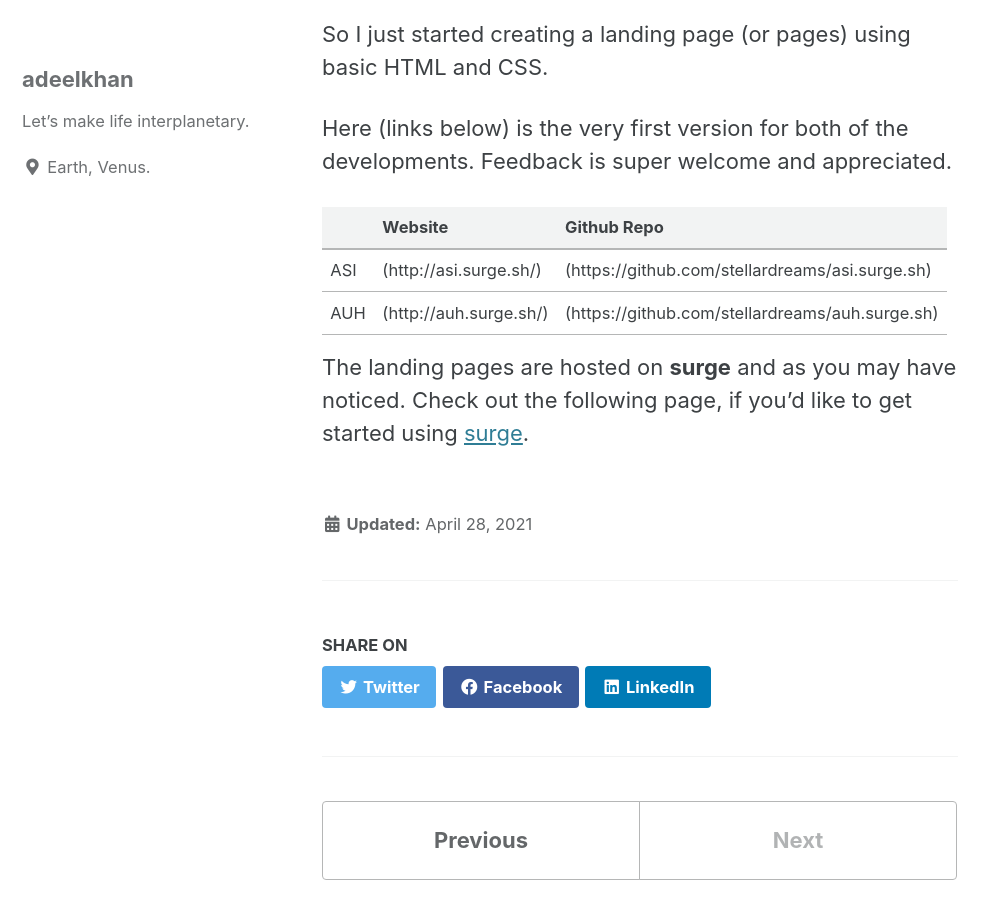
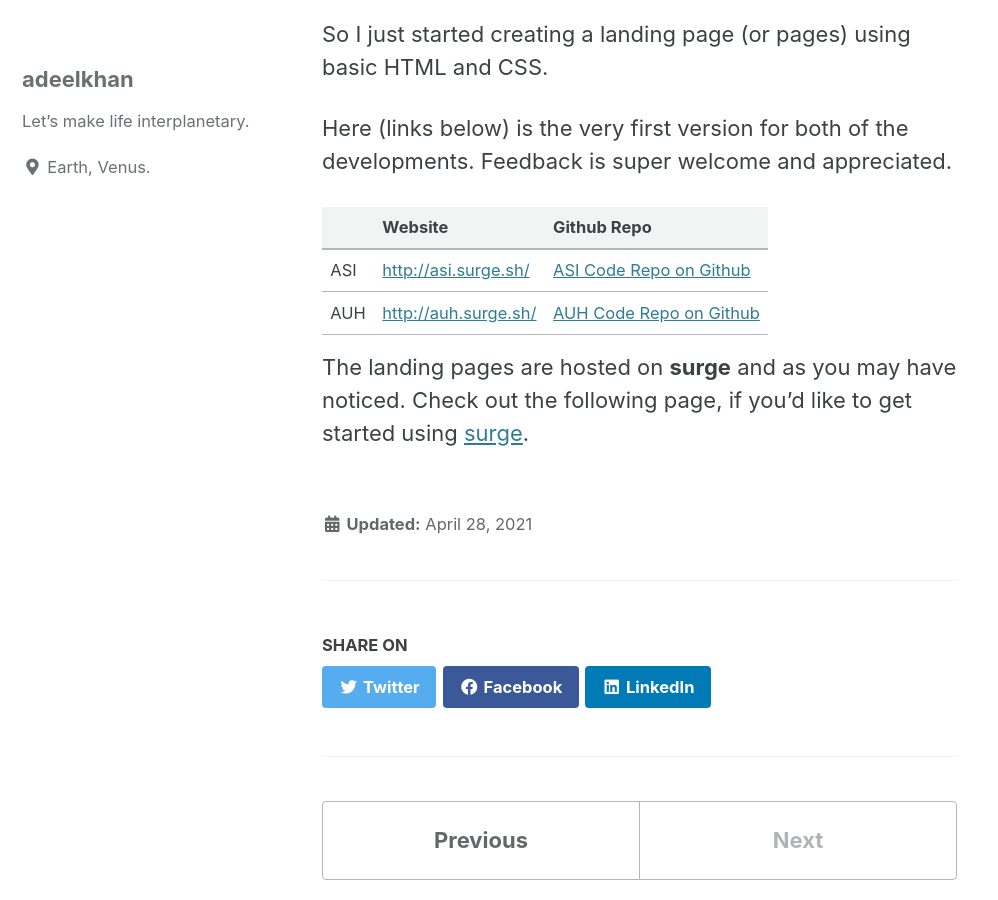
Before and after one commit to stellardreams/stellardreams.github.io, a Jekyll site: the page built from _posts/2021-04-28-Awake-Group-of-Companies-and-Our-Landing-Pages.md, in a window 1280 px wide and 900 px high, scrolled down 435 px. Shown: the whole window, without its empty margins (0-998 px from the left). Built offline with Jekyll 4.4.1, drawn with Linux system fonts in a browser that asks for light colours; cached includes are drawn as plain includes.

Commit message:
Update 2021-04-28-Awake-Group-of-Companies-and-Our-Landing-Pages.md
Fixing links. Github markdown is a pain. Just use html.

```diff
--- a/_posts/2021-04-28-Awake-Group-of-Companies-and-Our-Landing-Pages.md
+++ b/_posts/2021-04-28-Awake-Group-of-Companies-and-Our-Landing-Pages.md
@@ -11,8 +11,8 @@ Here (links below) is the very first version for both of the developments. Feedb
 
 |               | Website              | Github Repo   |
 | ------------- | -------------        | ------------- |
-| ASI           | (http://asi.surge.sh/) | (https://github.com/stellardreams/asi.surge.sh)  |
-| AUH           | (http://auh.surge.sh/) | (https://github.com/stellardreams/auh.surge.sh)  |
+| ASI           | [http://asi.surge.sh/](http://asi.surge.sh/) | [ASI Code Repo on Github](https://github.com/stellardreams/asi.surge.sh)  |
+| AUH           | [http://auh.surge.sh/](http://auh.surge.sh/) | [AUH Code Repo on Github](https://github.com/stellardreams/auh.surge.sh)  |
 
 
 The landing pages are hosted on **surge** and as you may have noticed. Check out the following page, if you'd like to get started using [surge](https://surge.sh/help/getting-started-with-surge).
```
